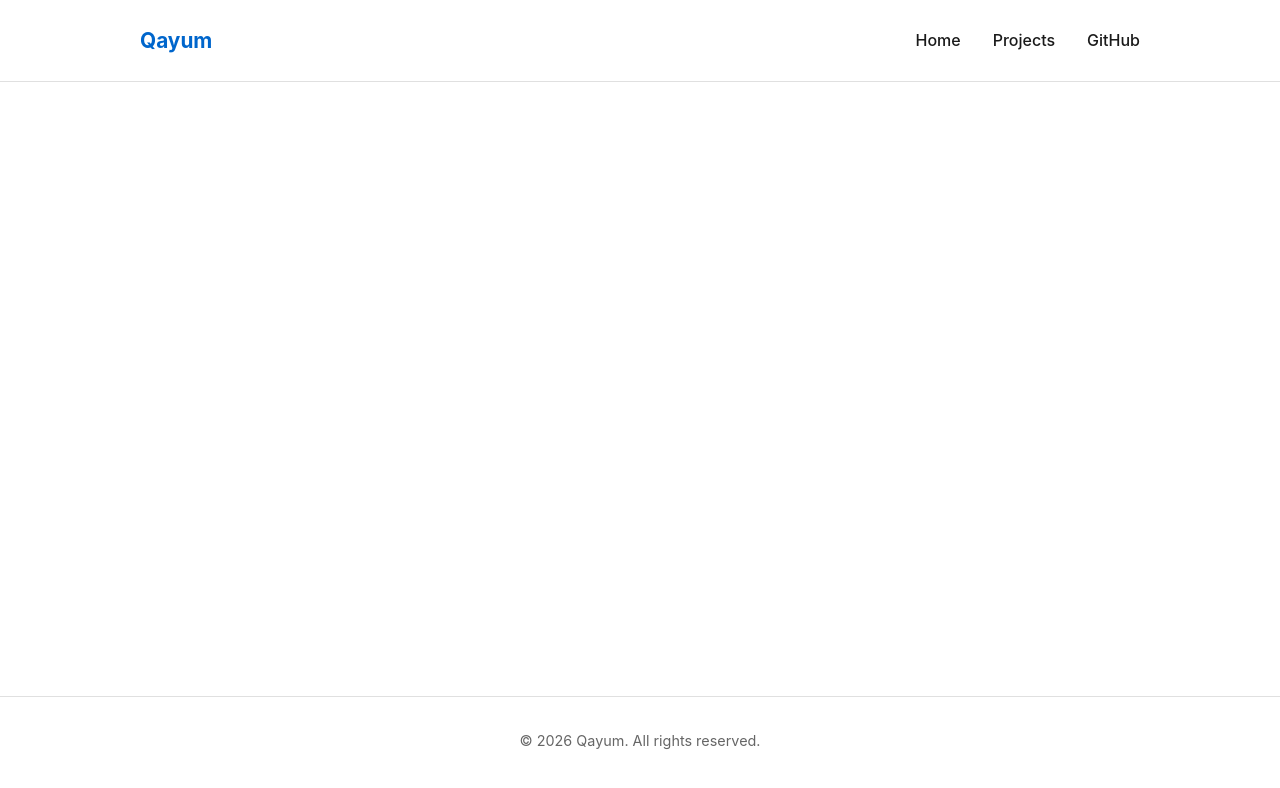
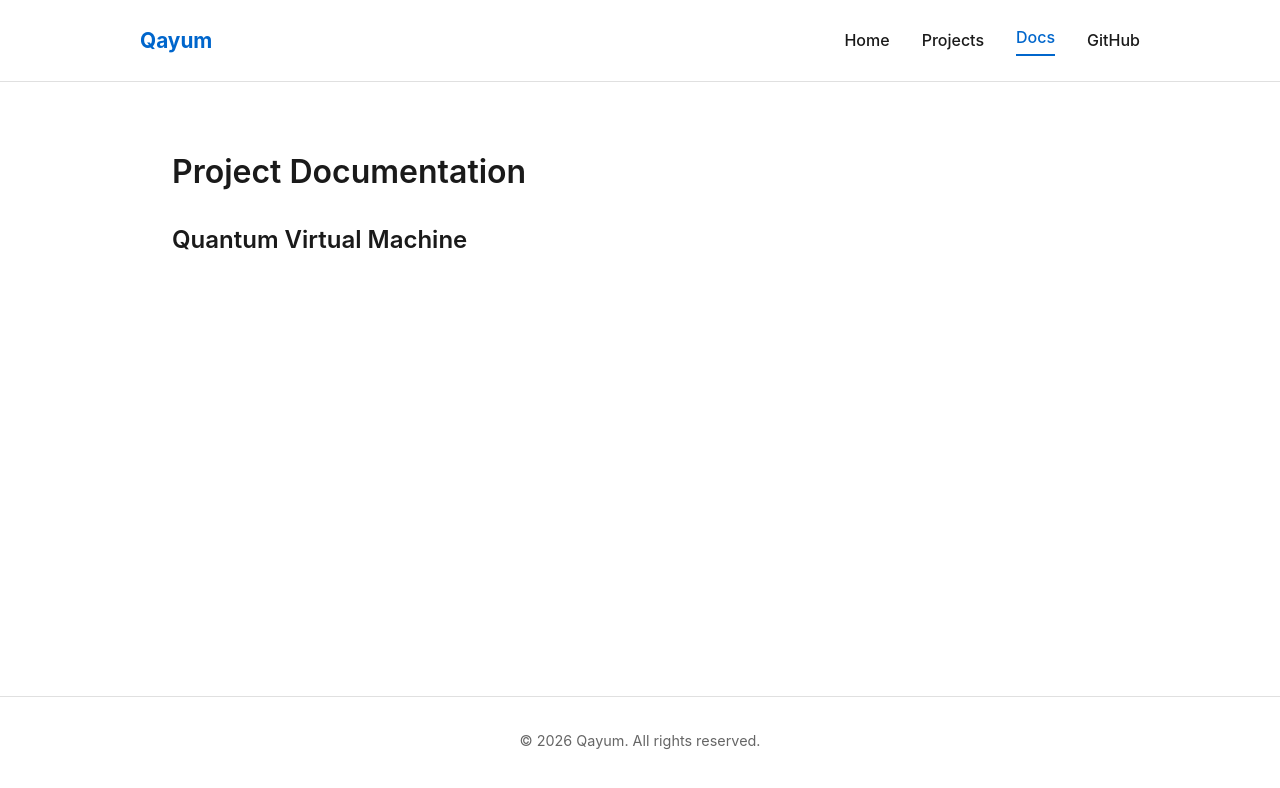
Before and after one commit to qayumXD/qayumXD.github.io, a React (Vite) app: page /docs in a window 1280 px wide. Shown: the top 788 px of the page. Built offline with nearby package versions, Linux system fonts and the light colour scheme.

Commit message:
feat: add /docs page for project documentation

```diff
--- a/src/App.jsx
+++ b/src/App.jsx
@@ -3,6 +3,7 @@ import './App.css'
 import Home from './pages/Home'
 import Projects from './pages/Projects'
 import ProjectDetail from './pages/ProjectDetail'
+import Docs from './pages/Docs'
 
 function Navigation() {
   const location = useLocation()
@@ -18,6 +19,9 @@ function Navigation() {
         </li>
         <li>
           <Link to="/projects" className={isActive('/projects') ? 'active' : ''}>Projects</Link>
+        </li>
+        <li>
+          <Link to="/docs" className={isActive('/docs') ? 'active' : ''}>Docs</Link>
         </li>
         <li>
           <a href="https://github.com/qayumXD" target="_blank" rel="noopener noreferrer">GitHub</a>
@@ -37,6 +41,7 @@ function App() {
             <Route path="/" element={<Home />} />
             <Route path="/projects" element={<Projects />} />
             <Route path="/projects/:id" element={<ProjectDetail />} />
+            <Route path="/docs" element={<Docs />} />
           </Routes>
         </main>
         <footer>
--- /dev/null
+++ b/src/pages/Docs.jsx
@@ -0,0 +1,20 @@
+import MarkdownRenderer from '../components/MarkdownRenderer';
+import { projectsData } from '../data/projects';
+
+export default function Docs() {
+  const qvmProject = projectsData.find(p => p.id === 'quantum-vm');
+
+  return (
+    <div className="docs-page">
+      <h2>Project Documentation</h2>
+      {qvmProject ? (
+        <div className="doc-section">
+          <h3>{qvmProject.title}</h3>
+          <MarkdownRenderer markdown={qvmProject.fullDescription} />
+        </div>
+      ) : (
+        <p>Quantum Virtual Machine project not found.</p>
+      )}
+    </div>
+  );
+}
```
